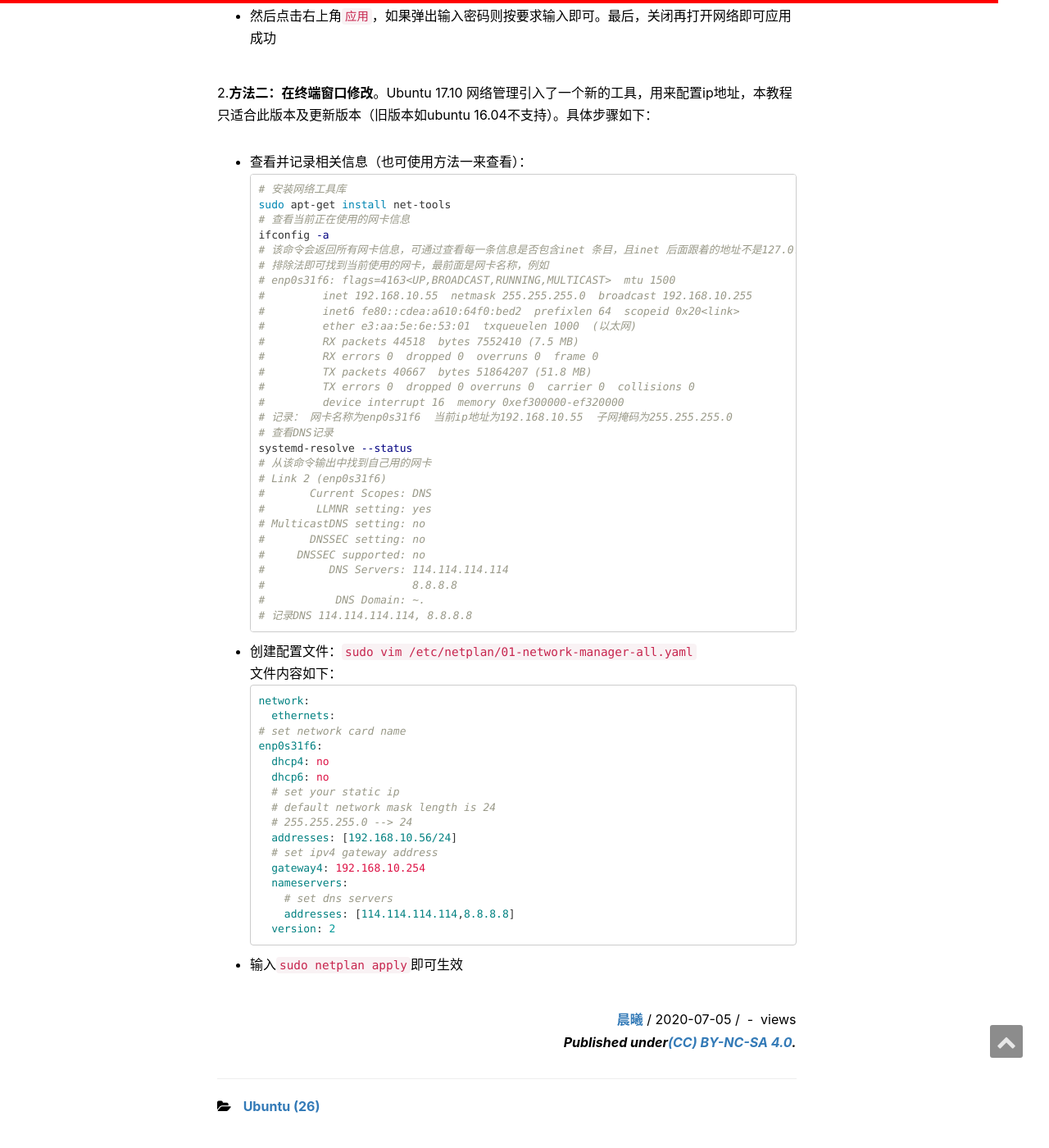
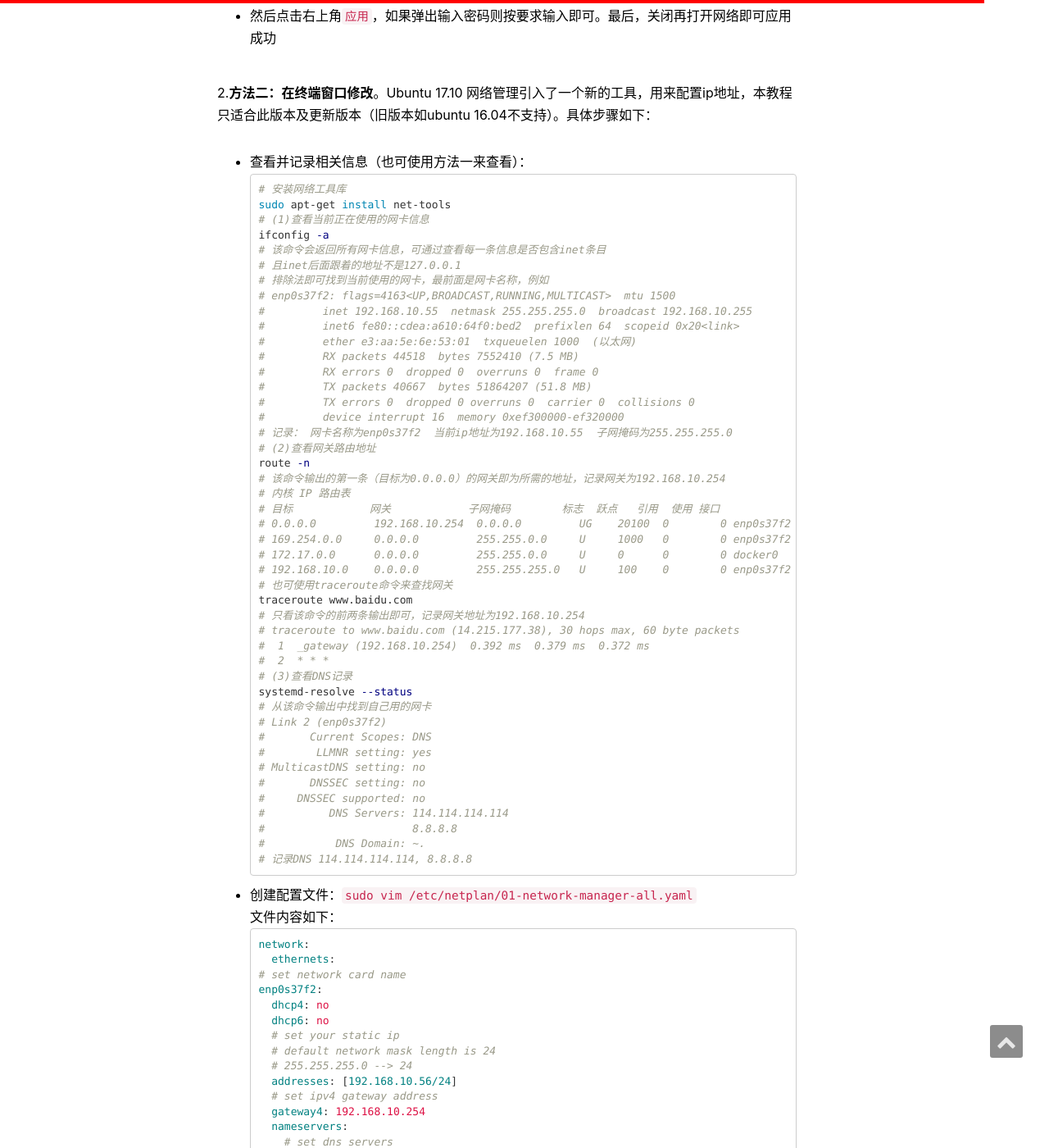
Before and after one commit to zfb132/zfb132.github.com, a Jekyll site: the page built from _posts/2020-07-05-ubuntu_commands.md, in a window 1280 px wide and 1400 px high, scrolled down 20286 px. Shown: the whole window at 82% size. Built offline with Jekyll 4.4.1, drawn with Linux system fonts in a browser that asks for light colours; nearby versions of some CDN libraries; comment, search, counter and statistics services are not loaded.

Commit message:
ubuntu 设置静态ip

````diff
--- a/_posts/2020-07-05-ubuntu_commands.md
+++ b/_posts/2020-07-05-ubuntu_commands.md
@@ -644,11 +644,12 @@ drwxrwxr-x    4 ftp      ftp             9 Jul 14  2008 Aeromag
 ```bash
 # 安装网络工具库
 sudo apt-get install net-tools
-# 查看当前正在使用的网卡信息
+# (1)查看当前正在使用的网卡信息
 ifconfig -a
-# 该命令会返回所有网卡信息，可通过查看每一条信息是否包含inet 条目，且inet 后面跟着的地址不是127.0.0.1
+# 该命令会返回所有网卡信息，可通过查看每一条信息是否包含inet条目
+# 且inet后面跟着的地址不是127.0.0.1
 # 排除法即可找到当前使用的网卡，最前面是网卡名称，例如
-# enp0s31f6: flags=4163<UP,BROADCAST,RUNNING,MULTICAST>  mtu 1500
+# enp0s37f2: flags=4163<UP,BROADCAST,RUNNING,MULTICAST>  mtu 1500
 #         inet 192.168.10.55  netmask 255.255.255.0  broadcast 192.168.10.255
 #         inet6 fe80::cdea:a610:64f0:bed2  prefixlen 64  scopeid 0x20<link>
 #         ether e3:aa:5e:6e:53:01  txqueuelen 1000  (以太网)
@@ -657,11 +658,26 @@ ifconfig -a
 #         TX packets 40667  bytes 51864207 (51.8 MB)
 #         TX errors 0  dropped 0 overruns 0  carrier 0  collisions 0
 #         device interrupt 16  memory 0xef300000-ef320000
-# 记录： 网卡名称为enp0s31f6  当前ip地址为192.168.10.55  子网掩码为255.255.255.0
-# 查看DNS记录
+# 记录： 网卡名称为enp0s37f2  当前ip地址为192.168.10.55  子网掩码为255.255.255.0
+# (2)查看网关路由地址
+route -n
+# 该命令输出的第一条（目标为0.0.0.0）的网关即为所需的地址，记录网关为192.168.10.254
+# 内核 IP 路由表
+# 目标            网关            子网掩码        标志  跃点   引用  使用 接口
+# 0.0.0.0         192.168.10.254  0.0.0.0         UG    20100  0        0 enp0s37f2
+# 169.254.0.0     0.0.0.0         255.255.0.0     U     1000   0        0 enp0s37f2
+# 172.17.0.0      0.0.0.0         255.255.0.0     U     0      0        0 docker0
+# 192.168.10.0    0.0.0.0         255.255.255.0   U     100    0        0 enp0s37f2
+# 也可使用traceroute命令来查找网关
+traceroute www.baidu.com
+# 只看该命令的前两条输出即可，记录网关地址为192.168.10.254
+# traceroute to www.baidu.com (14.215.177.38), 30 hops max, 60 byte packets
+#  1  _gateway (192.168.10.254)  0.392 ms  0.379 ms  0.372 ms
+#  2  * * *
+# (3)查看DNS记录
 systemd-resolve --status
 # 从该命令输出中找到自己用的网卡
-# Link 2 (enp0s31f6)
+# Link 2 (enp0s37f2)
 #       Current Scopes: DNS
 #        LLMNR setting: yes
 # MulticastDNS setting: no
@@ -678,7 +694,7 @@ systemd-resolve --status
 network:
   ethernets:
     # set network card name
-    enp0s31f6:
+    enp0s37f2:
       dhcp4: no
       dhcp6: no
       # set your static ip
````
